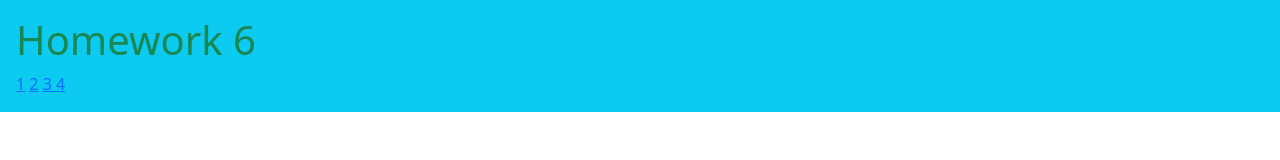
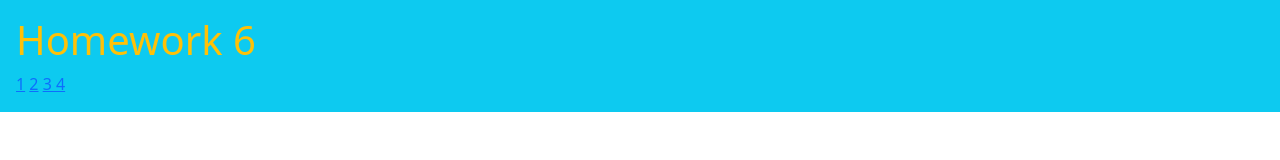
Before and after one commit to andreah1023/homework6, a plain HTML site: page index.html in a window 1280 px wide. Drawn offline with nearby package versions, Linux system fonts and the light colour scheme.

Commit message:
Update index.html

```diff
--- a/index.html
+++ b/index.html
@@ -7,7 +7,7 @@
     <link href="https://cdn.jsdelivr.net/npm/bootstrap@5.2.3/dist/css/bootstrap.min.css" rel="stylesheet" integrity="sha384-rbsA2VBKQhggwzxH7pPCaAqO46MgnOM80zW1RWuH61DGLwZJEdK2Kadq2F9CUG65" crossorigin="anonymous">
   </head>
   <body>
-<div class="p-3 mb-2 bg-info text-success">
+<div class="p-3 mb-2 bg-info text-warning">
     <h1>Homework 6</h1>
     <script src="https://cdn.jsdelivr.net/npm/echarts@5.3.8/dist/echarts.min.js"></script>
 
```
